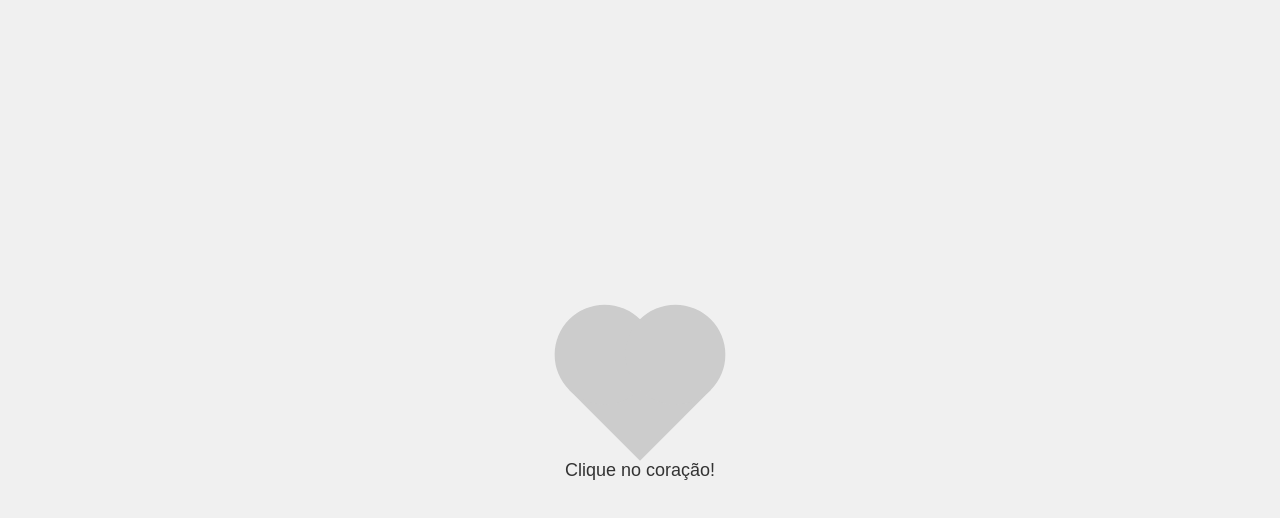
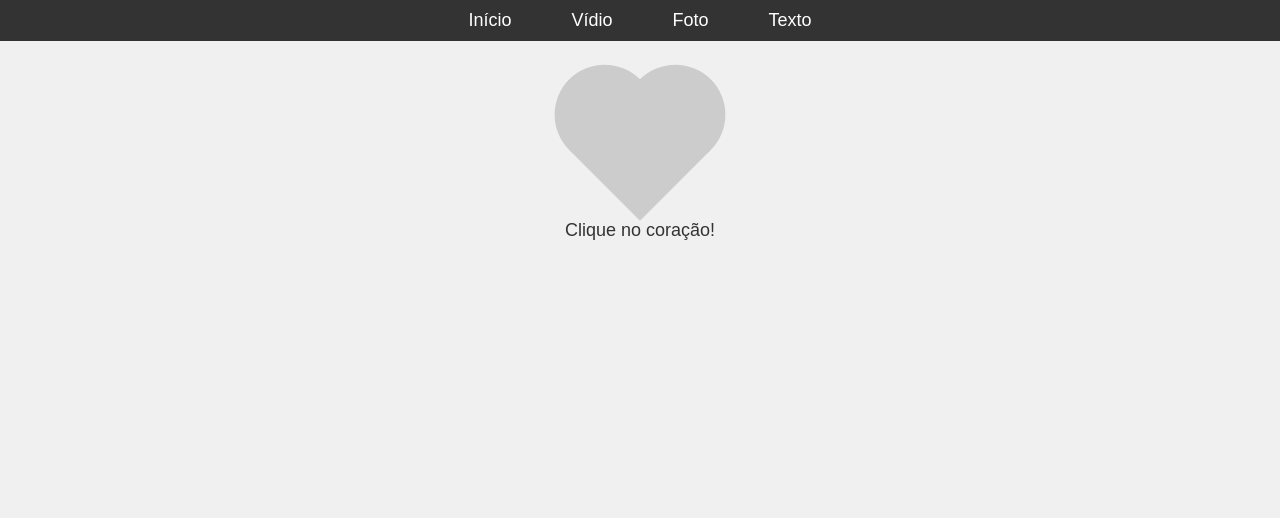
Before and after one commit to Tcacenc0/tcacenc0.github.io, a plain HTML site: page index.html in a window 1280 px wide. Drawn offline with Linux system fonts and the light colour scheme.

Commit message:
Add files via upload

```diff
--- a/index.html
+++ b/index.html
@@ -12,5 +12,14 @@
         <p id="message">Clique no coração!</p>
     </div>
     <script src="script.js"></script>
+    <nav>
+        <ul>
+            <li><a href="index.html">Início</a></li>
+            <li><a href="pagina1.html">Vídio</a></li>
+            <li><a href="pagina2.html">Foto</a></li>
+            <li><a href="pagina3.html">Texto</a></li>
+        </ul>
+    </nav>
+
 </body>
 </html>
--- a/styles.css
+++ b/styles.css
@@ -5,16 +5,52 @@
 }
 
 body {
+  background-color: #f0f0f0;
+  font-family: Arial, sans-serif;
+  display: flex;
+  flex-direction: column;
+  align-items: center;
+  height: 100vh;
+}
+
+nav {
+  background-color: #333;
+  padding: 10px 0;
+  text-align: center;
+  width: 100%;
+  position: fixed;
+  top: 0;
+  left: 0;
+  z-index: 1000;
+}
+
+nav ul {
+  list-style: none;
+  padding: 0;
+  margin: 0;
   display: flex;
   justify-content: center;
-    align-items: center;
-    height: 100vh;
-    background-color: #f0f0f0;
-    font-family: Arial, sans-serif;
 }
 
+nav ul li {
+  margin: 0 15px;
+}
+
+nav ul li a {
+  text-decoration: none;
+  color: white;
+  font-size: 18px;
+  padding: 10px 15px;
+  transition: background 0.3s;
+}
+
+nav ul li a:hover {
+  background-color: #575757;
+  border-radius: 5px;
+}
 .container {
   text-align: center;
+  margin-top: 80px;
 }
 
 .heart {
@@ -28,8 +64,9 @@ body {
   transition: transform 0.2s ease, background-color 0.3s ease;
 }
 
-.heart::before, .heart::after {
-    content: '';
+.heart::before,
+.heart::after {
+  content: "";
   position: absolute;
   width: 100px;
   height: 100px;
@@ -58,3 +95,10 @@ body {
   color: #333;
   margin-top: 10px;
 }
+
+h1 {
+  text-align: center;
+  margin-top: 100px;
+  font-size: 24px;
+  color: #333;
+}
```
Also changed, not shown: pagina1.html (added, +48 -0 lines), pagina2.html (added, +20 -0 lines), pagina3.html (added, +31 -0 lines), amoroblox.PNG (added). Lines whose indentation alone changed are shown as unchanged.
